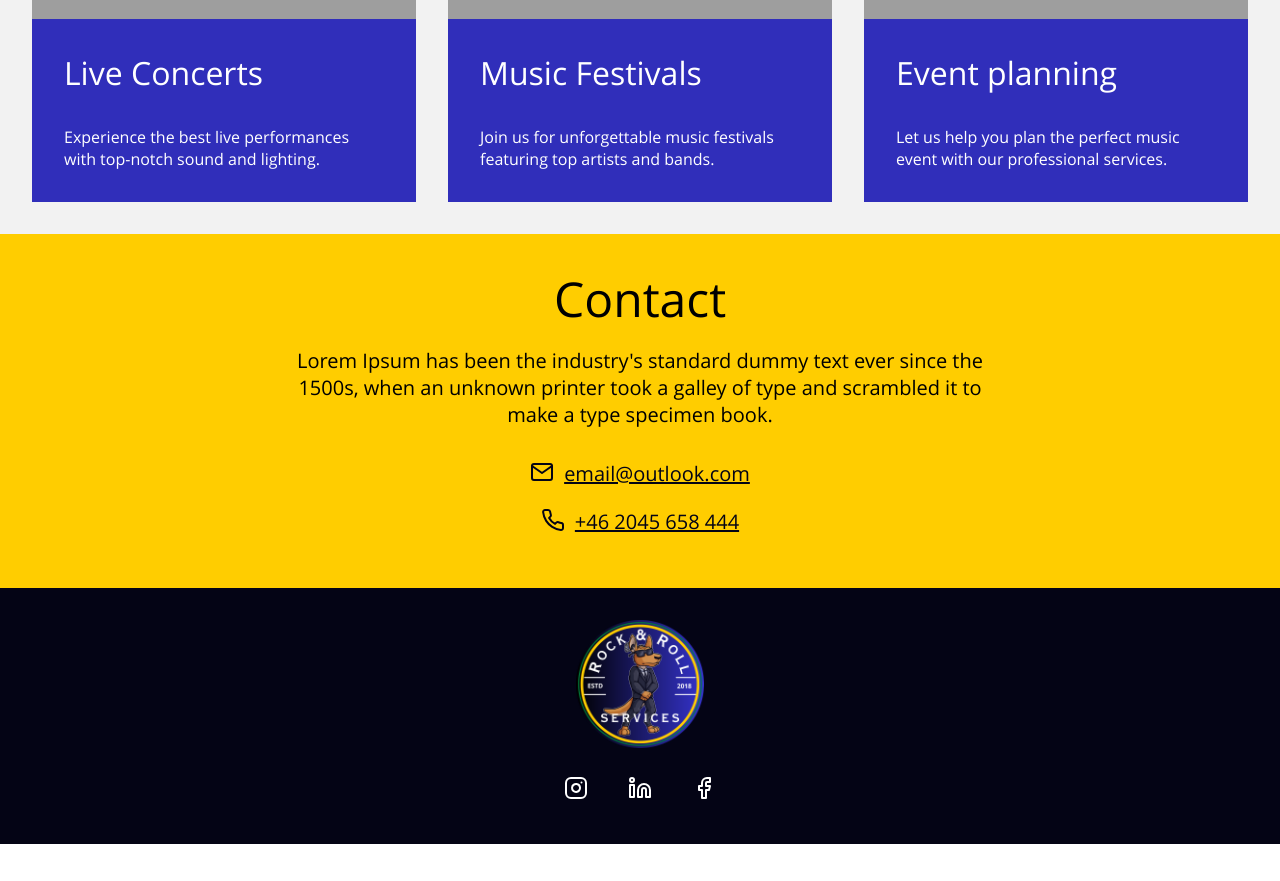
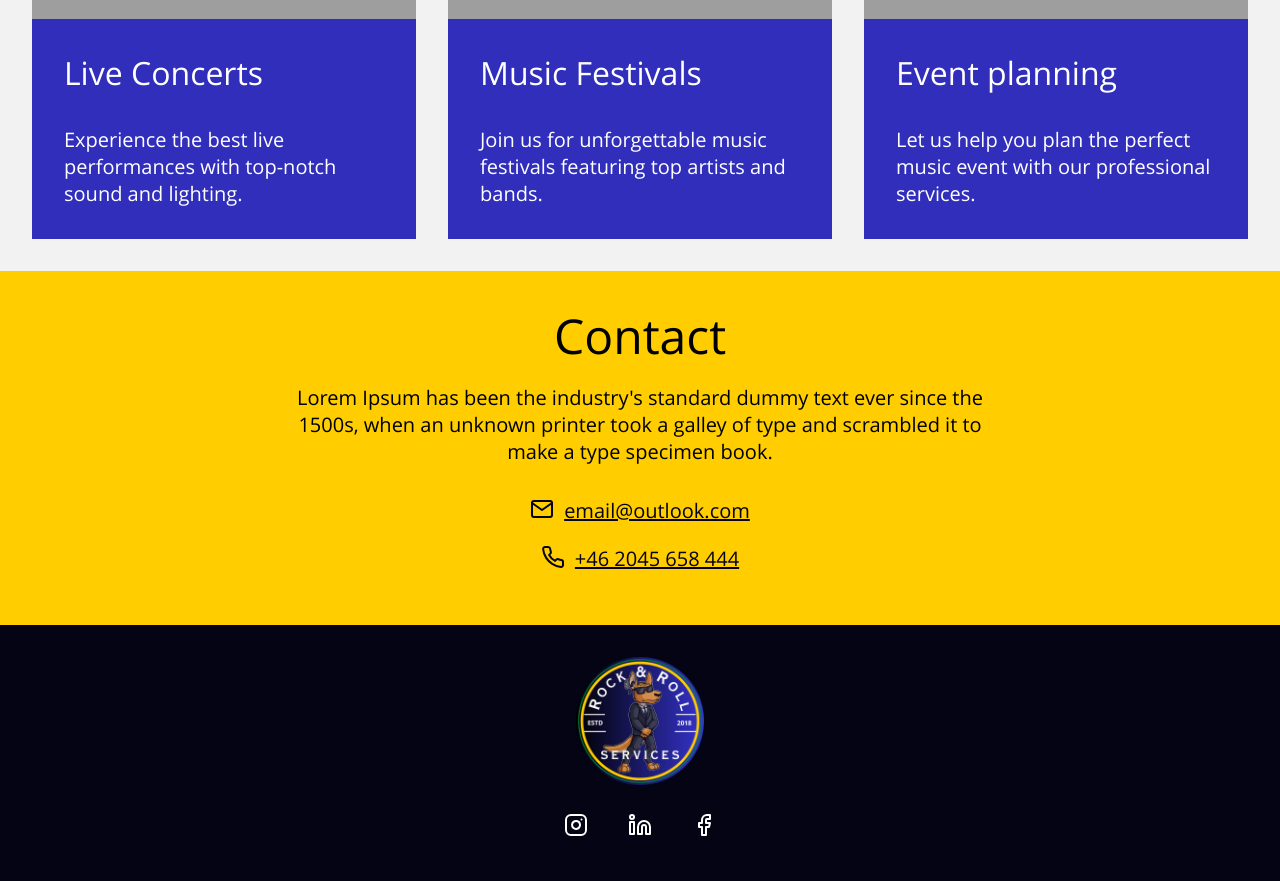
Before and after one commit to Jimmyh-world/rnrservices, a Vue app: page / in a window 1280 px wide. Shown: the part 1400-2281 px from the top of the page. Before the commit the page ends 2244 px from the top, so only its background shows below. Built offline with nearby package versions, Linux system fonts and the light colour scheme; grey boxes are pictures that could not be loaded.

Commit message:
Made text fluid within services

```diff
--- a/src/assets/css/main.css
+++ b/src/assets/css/main.css
@@ -231,6 +231,10 @@ img {
     font-size: clamp(1.5rem, 4.5vw, 2rem);
 }
 
+.service section p {
+    font-size: clamp(1rem, 4.5vw, 1.25rem);
+}
+
 #contact {
     background-color: #FFCD00;
     padding: clamp(1rem, 4.5vw, 2rem);
```
